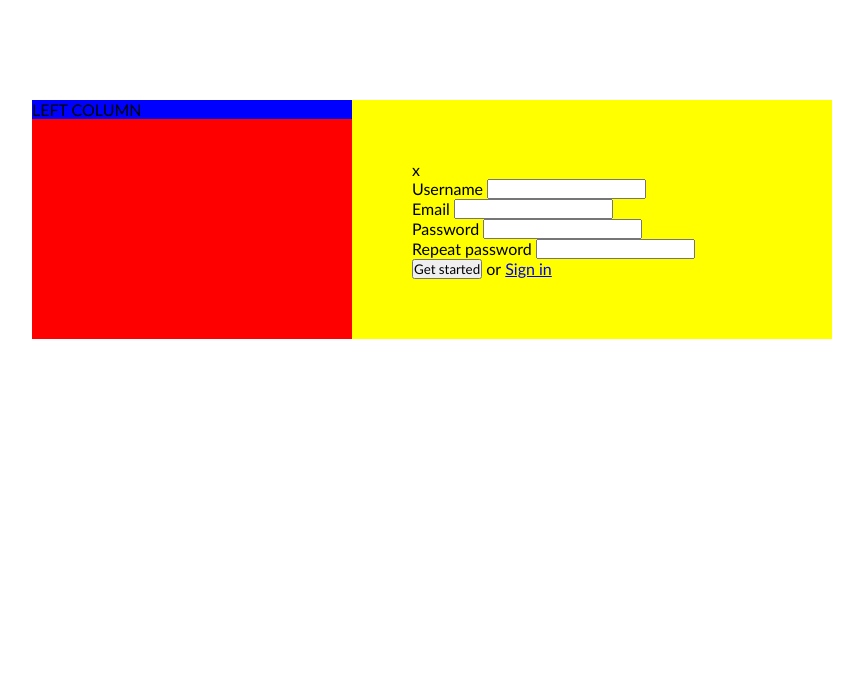
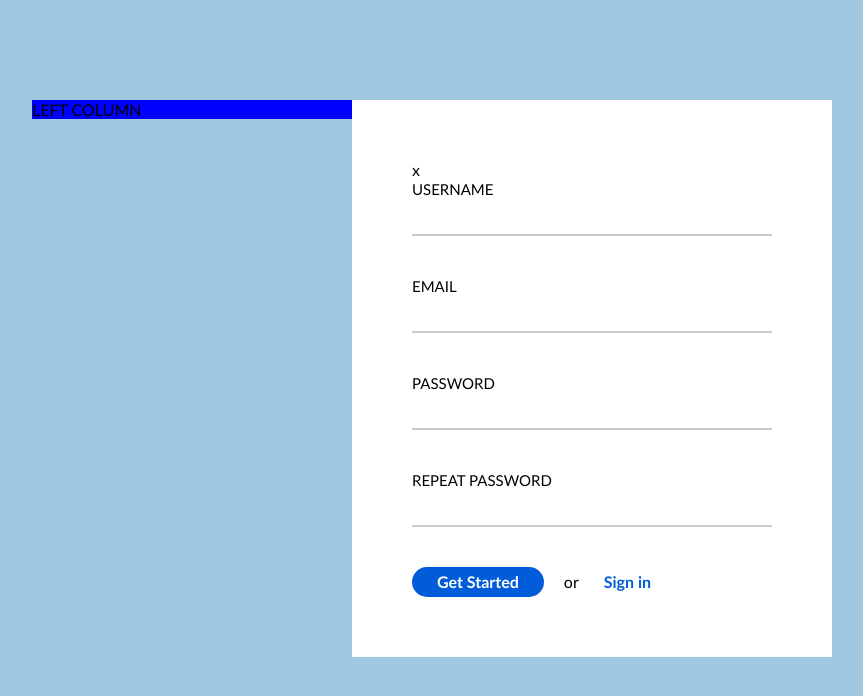
Before and after one commit to Meskiniukas/5-sign-up, a plain HTML site: page index.html in a window 1280 px wide. Shown: the whole page, without its empty margins (208-1071 px from the left). Drawn offline with Linux system fonts and the light colour scheme.

Commit message:
Form style

```diff
--- a/css/main.css
+++ b/css/main.css
@@ -7,11 +7,14 @@ body * {
     font-family: 'Gill Sans', 'Gill Sans MT', Calibri, 'Trebuchet MS', sans-serif;
 }
 
+body {
+    background-color: #9FC8E0;
+}
+
 .container {
     display: inline-block;
     width: 800px;
     margin-top: 100px;
-    background-color: red;
     margin-left: calc((100% - 800px) / 2);
 }
 
@@ -25,9 +28,69 @@ body * {
     width: 60%;
     float: left;
     padding: 60px;
-    background-color: yellow;
+    background-color: #fff;
 }
 
 .close {
+}
 
+form {
+    display: inline-block;
+    width: 100%;
 }
+form> .form-row {
+    display: inline-block;
+    width: 100%;
+    margin-bottom: 40px;
+}
+form> .form-row:last-of-type {
+    margin-bottom: 0;
+}
+form> .form-row> label {
+    display: inline-block;
+    width: 100%;
+    margin-bottom: 5px;
+    font-size: 15px;
+    line-height: 20px;
+    text-transform: uppercase;
+}
+form> .form-row> input {
+    display: inline-block;
+    width: 100%;
+    font-size: 20px;
+    line-height: 30px;
+    border: none;
+    border-bottom: 2px solid #ccc;
+}
+form> .form-row> button {
+        float: left;
+        padding: 5px;
+        padding-left: 25px;
+        padding-right: 25px;
+        font-size: 16px;
+        font-weight: 600;   /* bold: 700, normal: 400 */
+        line-height: 20px;
+        border: none;
+        border-radius: 15px;
+        background-color: #015cda;
+        color: #fff;
+        text-transform: capitalize;
+        cursor: pointer;
+}
+form> .form-row> span {
+        float: left;
+        padding: 5px;
+        margin-left: 15px;
+        margin-right: 15px;
+        font-size: 16px;
+        line-height: 20px;
+}
+form> .form-row> a {
+        float: left;
+        padding: 5px;
+        font-size: 16px;
+        line-height: 20px;
+        color: #015cda;
+        text-decoration: none;
+        font-weight: 600;
+}
```
